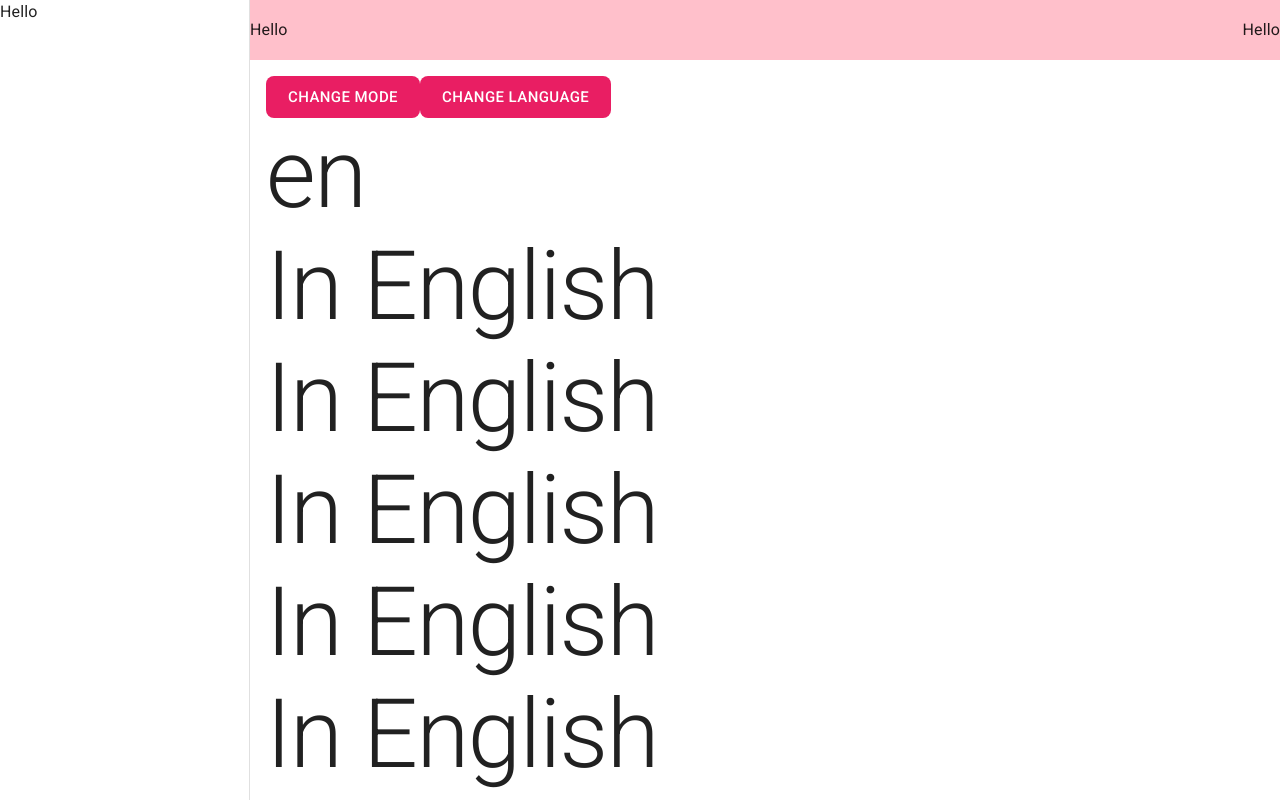
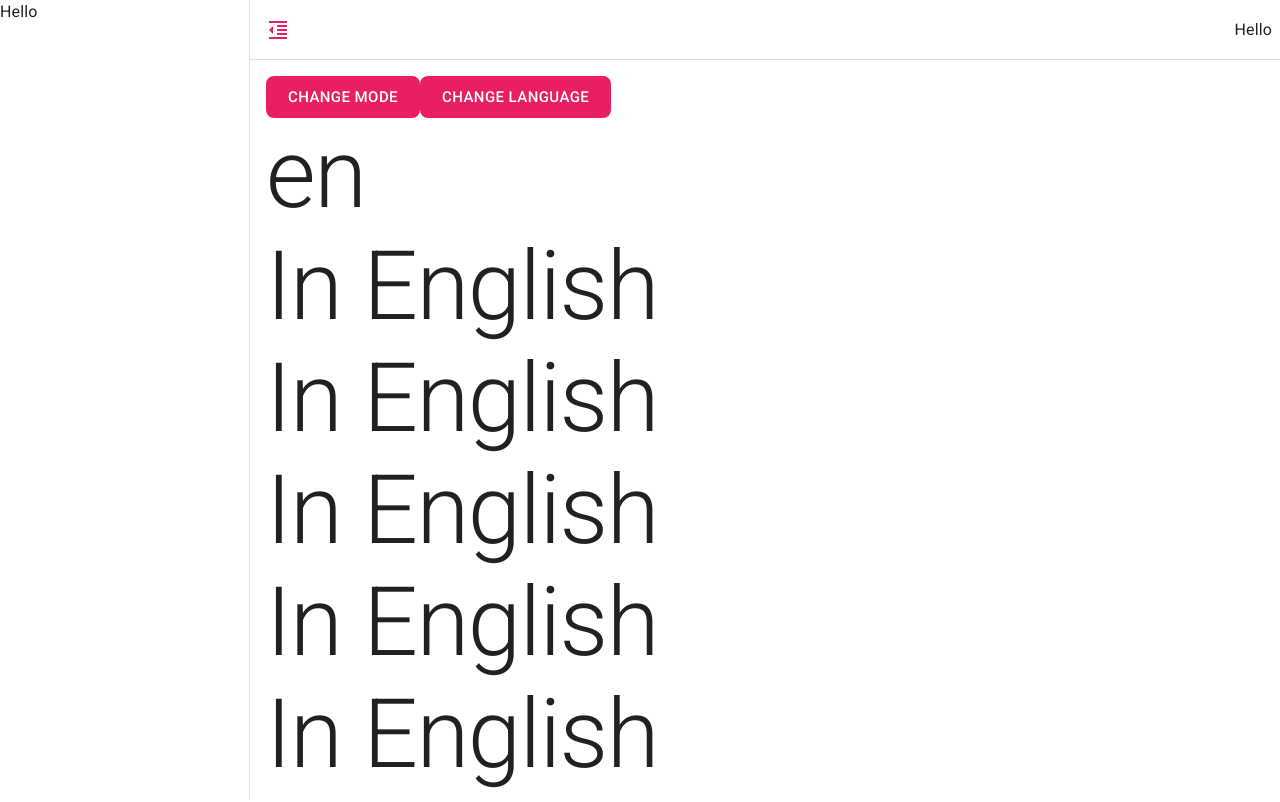
Before and after one commit to MinPyaeKyaw/saimin-admin-dashboard-mui, a React (Vite) app: page / in a window 1280 px wide. Shown: the top 802 px of the page. Built offline with nearby package versions, Linux system fonts and the light colour scheme.

Commit message:
feat(layout): toggle sidebar & menu bar style
toggle sidebar, menu bar style, ui helpers

```diff
--- a/src/configs/ui-consts.ts
+++ b/src/configs/ui-consts.ts
@@ -1,3 +1,9 @@
 export const SIDEBAR_WIDTH = 250;
 
 export const MENUBAR_HEIGHT = 60;
+
+export const DASHBOARD_LAYOUT_PADDING = 1;
+
+export const Z_INDEXES = {
+  MENU_BAR: 10,
+} as const;
--- /dev/null
+++ b/src/helpers/ui.ts
@@ -0,0 +1,6 @@
+import { SIDEBAR_WIDTH } from '@configs/ui-consts';
+
+export function getSidebarWidth(sideBarOpen: boolean): number {
+  if (!sideBarOpen) return 0;
+  return SIDEBAR_WIDTH;
+}
--- a/src/layouts/DashboardLayout/DashboardLayout.tsx
+++ b/src/layouts/DashboardLayout/DashboardLayout.tsx
@@ -1,15 +1,18 @@
 import { Box, Stack } from '@mui/material';
 import CssBaseline from '@mui/material/CssBaseline';
 import { Outlet } from '@tanstack/react-router';
-import { SIDEBAR_WIDTH } from '@configs/ui-consts';
+import { getSidebarWidth } from '@helpers/ui';
+import useUserPreferencesStore from '@stores/userPreferencesStore';
 import { MenuBar, SideBar } from './components';
 
 export function DashboardLayout() {
+  const { sidebarOpen } = useUserPreferencesStore();
+
   return (
     <>
       <CssBaseline />
       <Stack direction="row">
-        <Box sx={{ width: SIDEBAR_WIDTH }}>
+        <Box sx={{ width: getSidebarWidth(sidebarOpen) }}>
           <SideBar />
         </Box>
 
--- a/src/layouts/DashboardLayout/components/MenuBar.tsx
+++ b/src/layouts/DashboardLayout/components/MenuBar.tsx
@@ -1,20 +1,52 @@
-import { Stack, Typography } from '@mui/material';
-import { MENUBAR_HEIGHT } from '@configs/ui-consts';
+import FormatIndentDecreaseIcon from '@mui/icons-material/FormatIndentDecrease';
+import FormatIndentIncreaseIcon from '@mui/icons-material/FormatIndentIncrease';
+import { Box, IconButton, Stack, Typography, useTheme } from '@mui/material';
+import {
+  DASHBOARD_LAYOUT_PADDING,
+  MENUBAR_HEIGHT,
+  Z_INDEXES,
+} from '@configs/ui-consts';
+import { getSidebarWidth } from '@helpers/ui';
+import useUserPreferencesStore from '@stores/userPreferencesStore';
 
 export function MenuBar() {
+  const theme = useTheme();
+  const { sidebarOpen, toggleSidebar } = useUserPreferencesStore();
+
   return (
+    <>
+      <Box
+        sx={{
+          width: '100%',
+          height: MENUBAR_HEIGHT,
+        }}
+      />
+
       <Stack
         direction="row"
         justifyContent="space-between"
         alignItems="center"
+        px={DASHBOARD_LAYOUT_PADDING}
         sx={{
-        width: '100%',
+          width: `calc(100% - ${getSidebarWidth(sidebarOpen)}px)`,
           height: MENUBAR_HEIGHT,
-        backgroundColor: 'pink',
+          backdropFilter: 'blur(4px)',
+          borderBottom: `1px solid ${theme.palette.divider}`,
+          position: 'fixed',
+          top: 0,
+          right: 0,
+          zIndex: Z_INDEXES.MENU_BAR,
         }}
       >
-      <Typography>Hello</Typography>
+        <IconButton onClick={() => toggleSidebar(!sidebarOpen)}>
+          {sidebarOpen ? (
+            <FormatIndentDecreaseIcon color="primary" />
+          ) : (
+            <FormatIndentIncreaseIcon color="primary" />
+          )}
+        </IconButton>
         <Typography>Hello</Typography>
       </Stack>
+    </>
   );
 }
--- a/src/layouts/DashboardLayout/components/SideBar.tsx
+++ b/src/layouts/DashboardLayout/components/SideBar.tsx
@@ -1,20 +1,21 @@
 import { Box, Typography, useTheme } from '@mui/material';
-import { SIDEBAR_WIDTH } from '@configs/ui-consts';
+import { getSidebarWidth } from '@helpers/ui';
+import useUserPreferencesStore from '@stores/userPreferencesStore';
 
 export function SideBar() {
   const theme = useTheme();
+  const { sidebarOpen } = useUserPreferencesStore();
 
   return (
     <Box
       sx={{
-        width: SIDEBAR_WIDTH,
+        width: getSidebarWidth(sidebarOpen),
         height: '100vh',
         position: 'fixed',
         top: 0,
         left: 0,
-        borderRight: '1px',
-        borderRightStyle: 'solid',
-        borderRightColor: theme.palette.divider,
+        borderRight: `1px solid ${theme.palette.divider}`,
+        overflow: 'hidden',
       }}
     >
       <Typography>Hello</Typography>
--- a/src/stores/userPreferencesStore.ts
+++ b/src/stores/userPreferencesStore.ts
@@ -9,6 +9,9 @@ const useUserPreferencesStore = create<
     (set) => ({
       mode: 'light',
       lang: 'en',
+      sidebarOpen: true,
+      toggleSidebar: (value) =>
+        set((state) => ({ ...state, sidebarOpen: value })),
       changeLang: (lang) => set((state) => ({ ...state, lang })),
       changeMode: (mode) => set((state) => ({ ...state, mode })),
     }),
--- a/src/types/types.d.ts
+++ b/src/types/types.d.ts
@@ -8,6 +8,8 @@ declare global {
   interface UserPreferences {
     mode: ModeType;
     lang: LangType;
+    sidebarOpen: boolean;
+    toggleSidebar: (value: boolean) => void;
     changeMode: (mode: ModeType) => void;
     changeLang: (lang: LangType) => void;
   }
```
Lines whose indentation alone changed are shown as unchanged.
